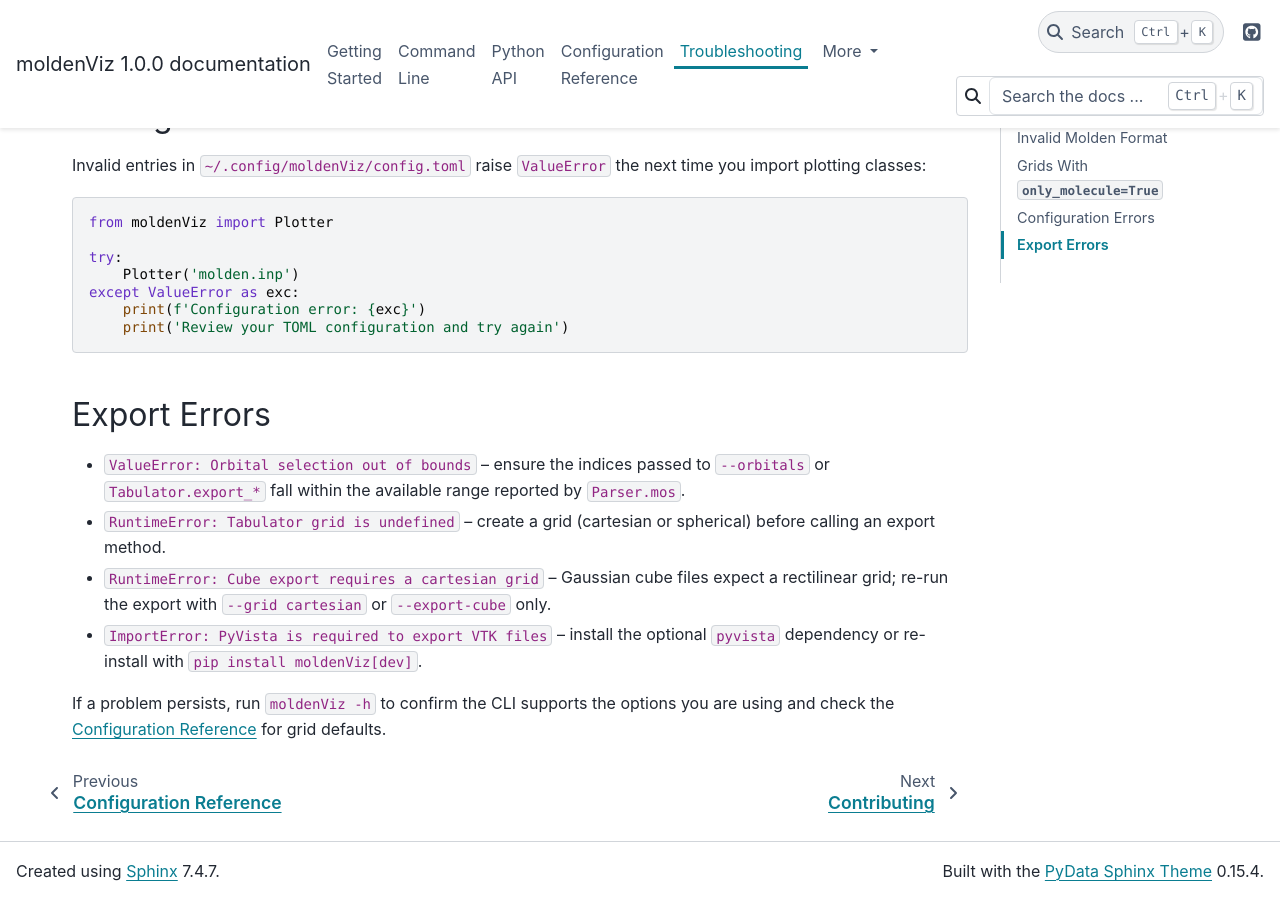
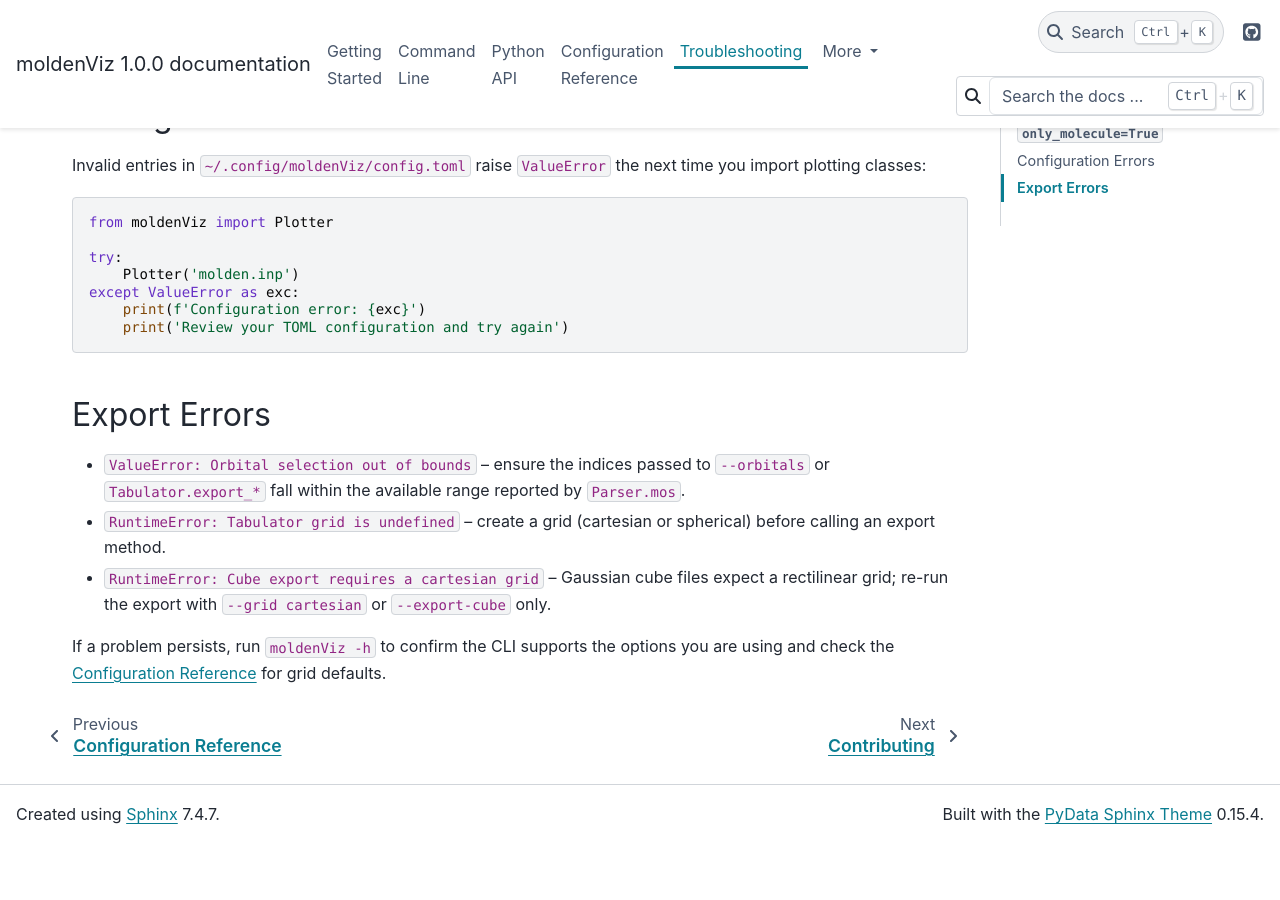
Before and after one commit to Faria22/moldenViz, a Sphinx documentation site: the page built from docs/source/troubleshooting.rst, in a window 1280 px wide and 900 px high, scrolled down 1299 px. Built offline with Sphinx 7.4.7 and the PyData theme 0.15.4, drawn with Linux system fonts in a browser that asks for light colours; after the commit the page ends 2142 px from its top, so only the background shows below that.

```diff
--- a/docs/source/troubleshooting.rst
+++ b/docs/source/troubleshooting.rst
@@ -71,6 +71,5 @@
 - ``ValueError: Orbital selection out of bounds`` – ensure the indices passed to ``--orbitals`` or ``Tabulator.export_*`` fall within the available range reported by ``Parser.mos``.
 - ``RuntimeError: Tabulator grid is undefined`` – create a grid (cartesian or spherical) before calling an export method.
 - ``RuntimeError: Cube export requires a cartesian grid`` – Gaussian cube files expect a rectilinear grid; re-run the export with ``--grid cartesian`` or ``--export-cube`` only.
-- ``ImportError: PyVista is required to export VTK files`` – install the optional ``pyvista`` dependency or re-install with ``pip install moldenViz[dev]``.
 
 If a problem persists, run ``moldenViz -h`` to confirm the CLI supports the options you are using and check the :doc:`Configuration Reference <configuration>` for grid defaults.
```
